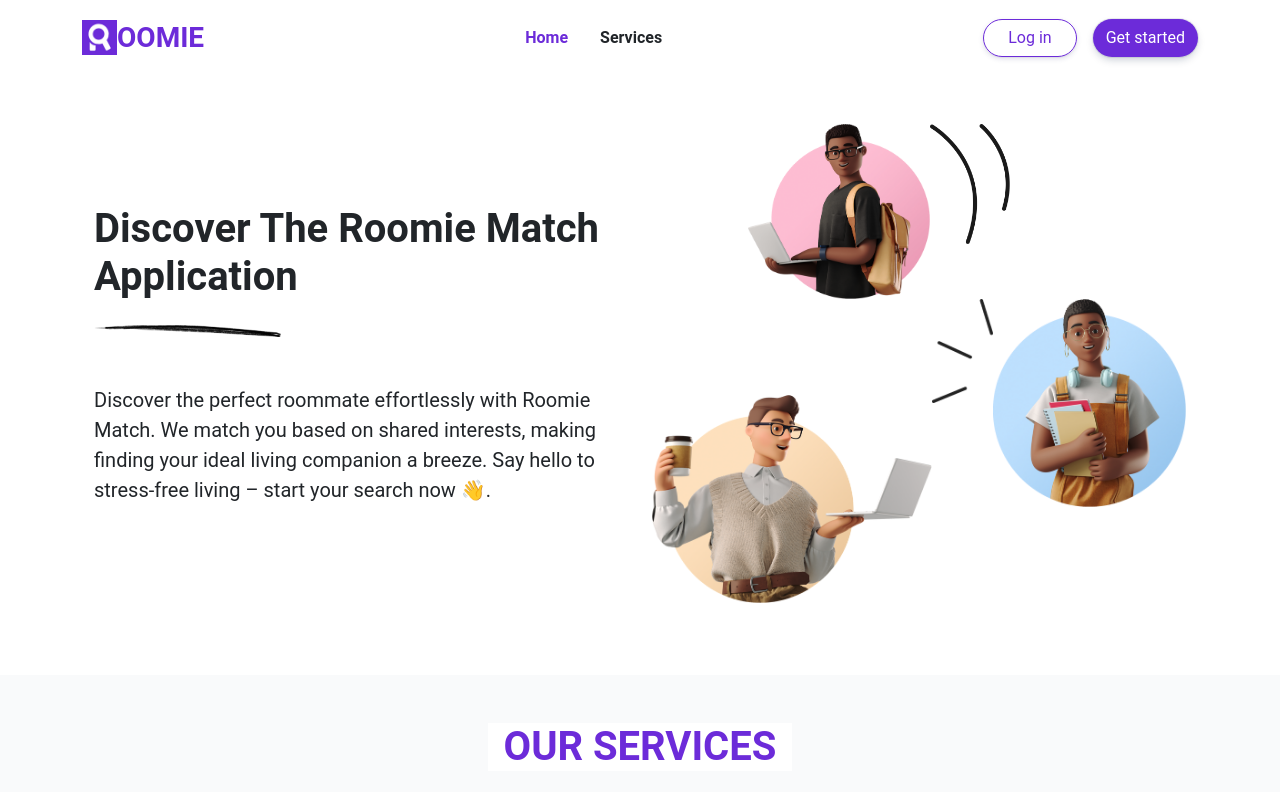
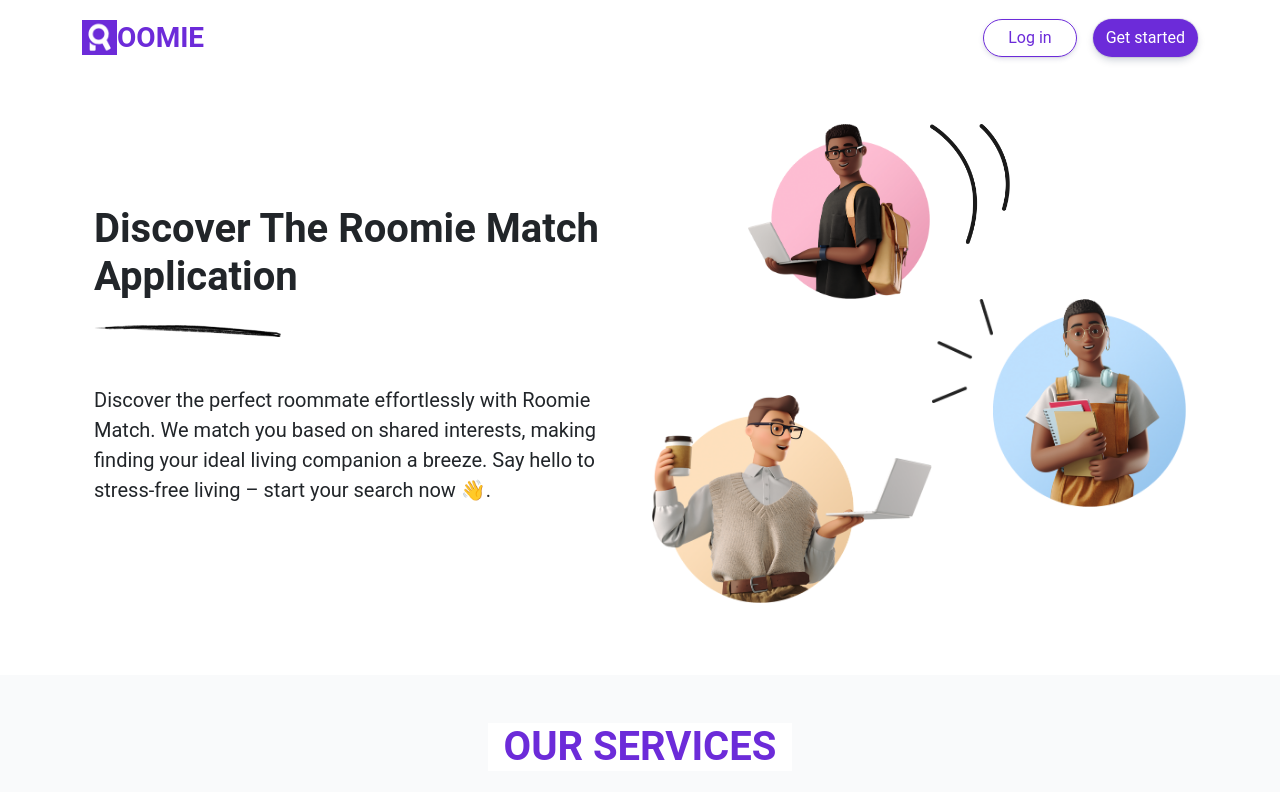
Before and after one commit to Boutainaelatbaoui/RoomieMatch, an Angular app in the folder RoomieMatch-frontend/RommieMatch-frontend/: page / in a window 1280 px wide. Shown: the top 792 px of the page. Built offline with nearby package versions, Linux system fonts and the light colour scheme.

Commit message:
Modified the navbar

```diff
--- a/RoomieMatch-frontend/RommieMatch-frontend/src/app/components/navbar/navbar.component.html
+++ b/RoomieMatch-frontend/RommieMatch-frontend/src/app/components/navbar/navbar.component.html
@@ -7,7 +7,7 @@
         </a>
 
         <div class="collapse navbar-collapse justify-content-center" id="navbarNav">
-        <ul class="navbar-nav gap-5">
+        <!-- <ul class="navbar-nav gap-5">
             <li class="nav-item">
             <a routerLink="/home" class="nav-link me-3 fw-semibold" style="color: #6c2bd9;">Home</a>
             </li>
@@ -16,7 +16,7 @@
             <li class="nav-item">
             <a routerLink="/home" class="nav-link me-3 text-dark fw-semibold">Services</a>
             </li>
-        </ul>
+        </ul> -->
         <ul class="navbar-nav gap-5" *ngIf="isLoggedIn()">
             <li class="nav-item">
             <a routerLink="/roomates" class="nav-link me-3 text-dark fw-semibold">Roomates</a>
```
